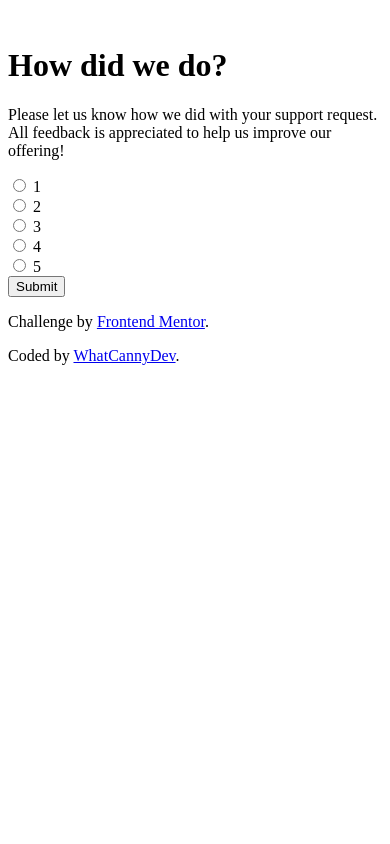
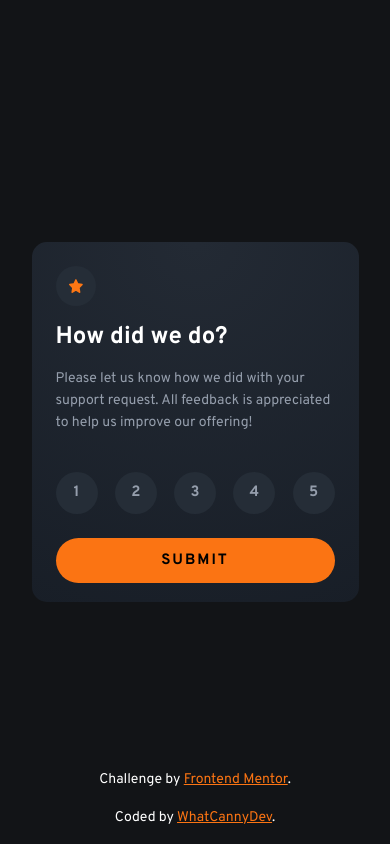
Before and after one commit to CannyRo/FrontendMentor_InteractiveRatingComponent_koxpeBUmI, a plain HTML site: page index.html in a window 390 px wide. Drawn offline with Linux system fonts and the light colour scheme.

Commit message:
Mobile static version without JS, checked management or response

```diff
--- a/index.html
+++ b/index.html
@@ -7,6 +7,8 @@
   <!-- displays site properly based on user's device -->
 
   <link rel="icon" type="image/png" sizes="32x32" href="./images/favicon-32x32.png">
+  <link rel="stylesheet" href="normalize.css">
+  <link rel="stylesheet" href="style.css">
 
   <title>Frontend Mentor | Interactive rating component</title>
 
@@ -28,7 +30,7 @@
     <div class="card">
       <div class="card__header">
         <div class="card__logo-container">
-          <img src="" alt="" class="card__logo">
+          <img src="./images/icon-star.svg" alt="star" class="card__logo">
         </div>
         <h1 class="card__title">How did we do?</h1>
       </div>
@@ -42,24 +44,34 @@
         <form action="" class="card__form">
           <div class="card__input-container">
             <div class="card__input-item">
-              <input type="radio" id="rating_1" name="rating" value="1" />
-              <label for="rating_1">1</label>
+              <label for="rating_1">
+                <input type="radio" id="rating_1" name="rating" value="1" checked/>
+                1
+              </label>
             </div>
             <div class="card__input-item">
-              <input type="radio" id="rating_2" name="rating" value="2" />
-              <label for="rating_2">2</label>
+              <label for="rating_2">
+                <input type="radio" id="rating_2" name="rating" value="2" />
+                2
+              </label>
             </div>
             <div class="card__input-item">
-              <input type="radio" id="rating_3" name="rating" value="3" />
-              <label for="rating_3">3</label>
+              <label for="rating_3">
+                <input type="radio" id="rating_3" name="rating" value="3" />
+                3
+              </label>
             </div>
             <div class="card__input-item">
-              <input type="radio" id="rating_4" name="rating" value="4" />
-              <label for="rating_4">4</label>
+              <label for="rating_4">
+                <input type="radio" id="rating_4" name="rating" value="4" />
+                4
+              </label>
             </div>
             <div class="card__input-item">
-              <input type="radio" id="rating_5" name="rating" value="5" />
-              <label for="rating_5">5</label>
+              <label for="rating_5">
+                <input type="radio" id="rating_5" name="rating" value="5" />
+                5
+              </label>
             </div>
           </div>
           <button type="submit" class="card__button">Submit</button>
--- a/style.css
+++ b/style.css
@@ -6,6 +6,118 @@
     --Light-Grey: hsl(217, 12%, 63%);
     --Dark-Blue: hsl(213, 19%, 18%);
     --Very-Dark-Blue: hsl(216, 12%, 8%);
+
+    --Gradient-Dark-Start : hsl(215.3,19.5%,17.1%);
+    --Gradient-Dark-End : hsl(216,23.8%,12.4%);
     /* FONT */
     --main-font: 'Overpass';
 }
+*{
+    box-sizing: border-box;
+}
+body{
+    position: relative;
+    display: flex;
+    flex-direction: column;
+    align-items: center;
+    justify-content: center;
+    min-height: 100vh;
+    color: var(--White);
+    background-color: var(--Very-Dark-Blue);
+    font-family: var(--main-font), 'Segoe UI', Tahoma, Geneva, Verdana, sans-serif;
+    font-size: 15px;
+    line-height: 160%;
+    font-weight: 400;
+}
+.card{
+    padding: 24px 24px 32px 24px;
+    width: 327px;
+    height: 360px;
+    background-image: radial-gradient(circle at top, var(--Gradient-Dark-Start) 0%, var(--Gradient-Dark-End) 100%);
+    border-radius: 15px;
+}
+.card__logo-container{
+    display: flex;
+    justify-content: center;
+    align-items: center;
+    width: 40px;
+    height: 40px;
+    background-color: var(--Dark-Blue);
+    border-radius: 50%;
+}
+.card__logo{
+    width: 14px;
+    height: auto;
+}
+.card__title{
+    margin: 16px 0px;
+    font-size: 24px;
+    line-height: 125%;
+}
+.card__content{
+    padding-bottom: 24px;
+}
+.card__content-text{
+    font-size: 14px;
+    line-height: 22px;
+    color: var(--Light-Grey);
+}
+.card__form{
+    /* margin-bottom: 24px; */
+}
+.card__input-container{
+    display: flex;
+    justify-content: space-between;
+    margin-bottom: 24px;
+}
+label{
+    z-index: 1;
+    position: relative;
+    display: flex;
+    align-items: center;
+    justify-content: center;
+    width: 42px;
+    height: 42px;
+    color: var(--Light-Grey);
+    background-color: var(--Dark-Blue);
+    border-radius: 21px;
+    font-weight: 700;
+}
+label:hover{
+    color: var(--Dark-Blue);
+    background-color: var(--White);
+}
+input[type="radio"]{
+    position: absolute;
+    width: 42px;
+    height: 42px;
+    opacity: 0;
+}
+.card__button{
+    display: flex;
+    justify-content: center;
+    align-items: center;
+    width: 100%;
+    height: 45px;
+    line-height: 100%;
+    font-weight: 700;
+    letter-spacing: 2px;
+    text-transform: uppercase;
+    background-color: var(--Orange);
+    border: none;
+    border-radius: 22.5px;
+}
+.card__button:hover, .card__button:focus, .card__button:active{
+    background-color: var(--White);
+}
+footer{
+    position: absolute;
+    bottom: 0;
+    text-align: center;
+}
+.footer__signature p, .footer__signature a{
+    font-size: 14px;
+}
+.footer__signature a{
+    color: var(--Orange);
+}
```
